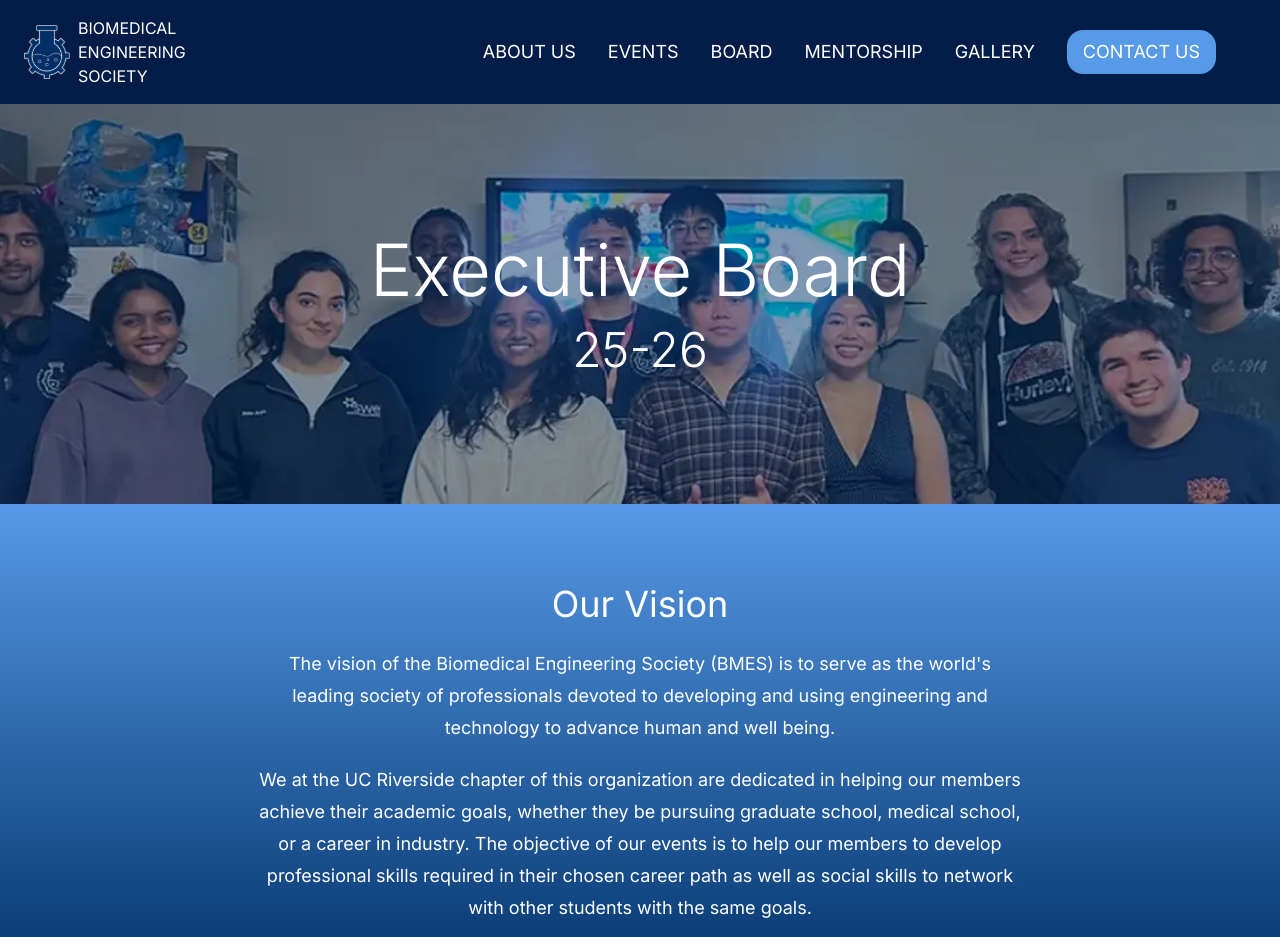
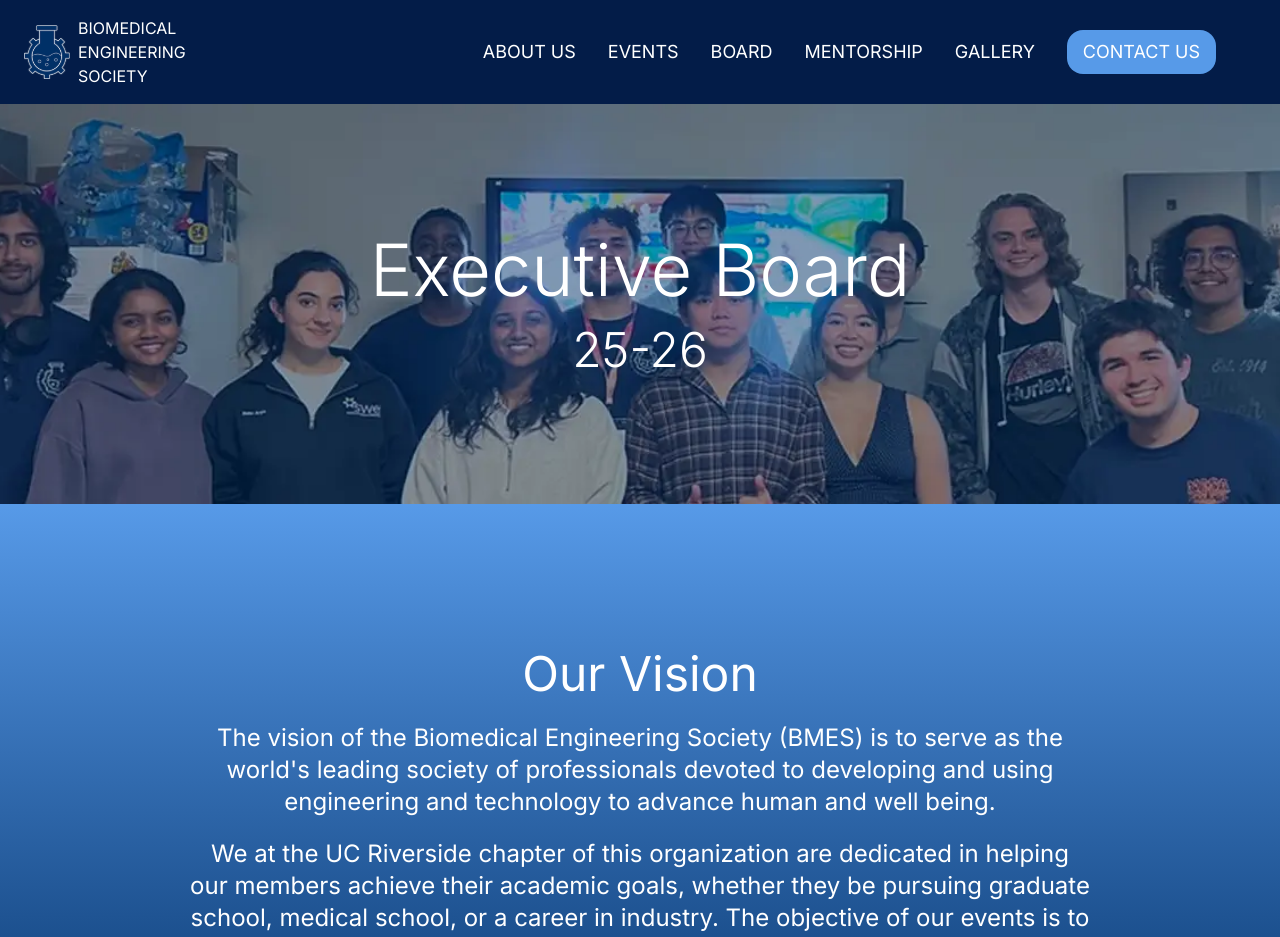
Before and after one commit to acm-ucr/bmes-website, a Next.js app: page /about in a window 1280 px wide. Shown: the top 937 px of the page. Built offline with nearby package versions, Linux system fonts and the light colour scheme.

Commit message:
Fixed requested changes

```diff
--- a/src/components/about/Vision.tsx
+++ b/src/components/about/Vision.tsx
@@ -1,19 +1,16 @@
 const Vision = () => {
   return (
     <div
-      className="flex w-full flex-col items-center justify-center px-10 py-20"
-      style={{
-        background: "linear-gradient(180deg, #5699e6 0%, #003067 100%)",
-      }}
+className="flex w-full flex-col items-center justify-center px-10 h-[80vh] bg-linear-to-b from-bmes-blue-300 to-bmes-blue-200"
     >
-      <h2 className="mb-6 text-4xl text-white">Our Vision</h2>
-      <p className="mb-5 max-w-3xl text-center text-lg leading-8 text-white">
+      <div className="mb-6 text-5xl text-white">Our Vision</div>
+      <p className="mb-5 w-3/4 text-center text-2xl text-white">
         The vision of the Biomedical Engineering Society (BMES) is to serve as
         the world's leading society of professionals devoted to developing and
         using engineering and technology to advance human and well being.
       </p>
 
-      <p className="max-w-3xl text-center text-lg leading-8 text-white">
+      <p className="w-3/4 text-center text-2xl text-white">
         We at the UC Riverside chapter of this organization are dedicated in
         helping our members achieve their academic goals, whether they be
         pursuing graduate school, medical school, or a career in industry. The
```
